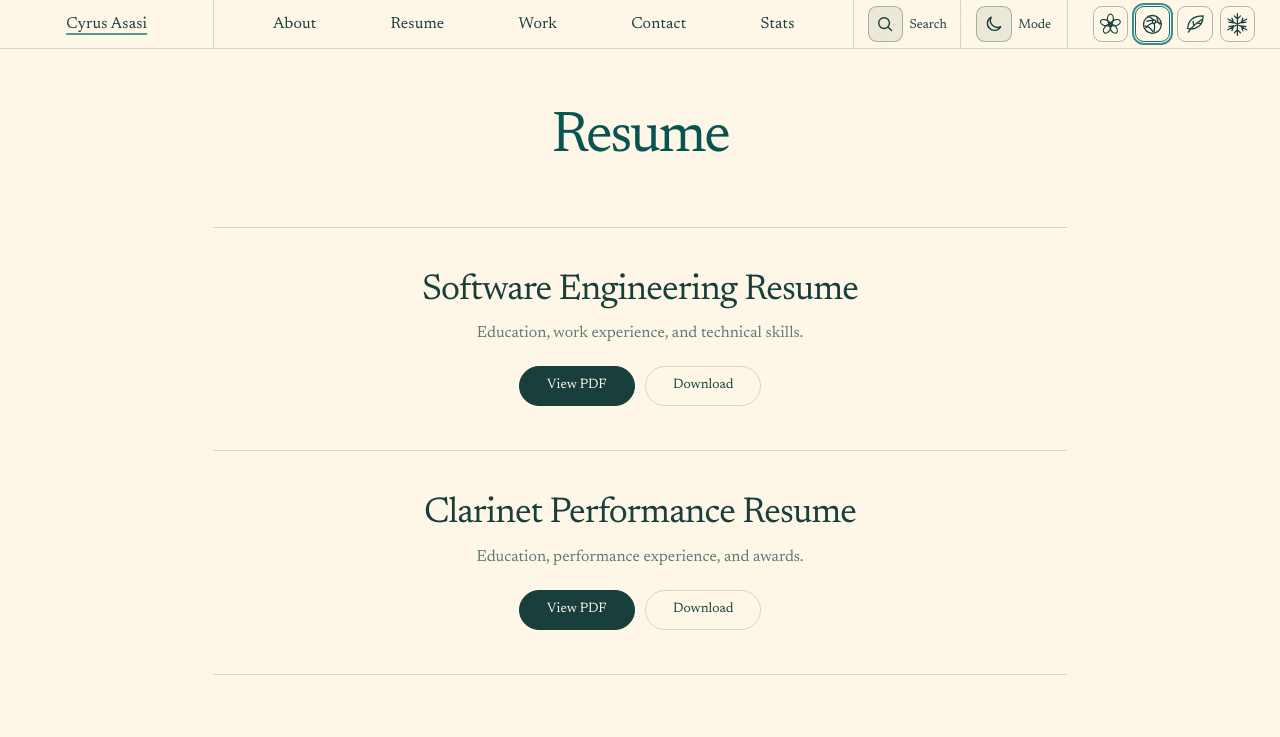
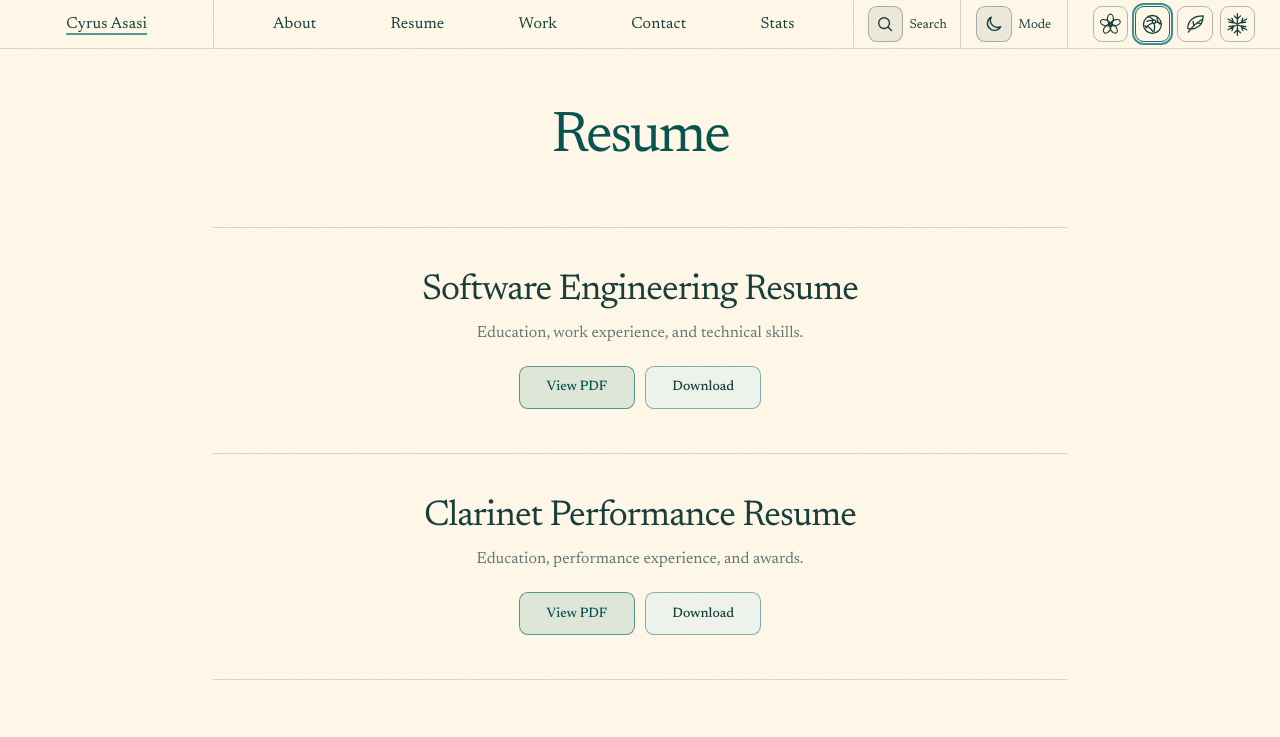
Before and after one commit to Hecate946/hecate946.com, an Astro site: page /resume in a window 1280 px wide. Shown: the top 737 px of the page. Built offline with nearby package versions, Linux system fonts and the light colour scheme; Astro itself is replaced by a stand-in of ours; no server answers.

Commit message:
about+contact page bug fix + resume uploads

```diff
--- a/src/pages/resume.astro
+++ b/src/pages/resume.astro
@@ -3,16 +3,18 @@ import BaseLayout from '@/layouts/BaseLayout.astro';
 import { withBase } from '@/lib/paths';
 import '@/styles/resume.css';
 
-const resumeHref = withBase('/resumes/resume-placeholder.pdf');
-
 const resumes = [
   {
     title: 'Software Engineering Resume',
     description: 'Education, work experience, and technical skills.',
+    href: withBase('/resumes/cyrus-asasi-software-engineering-resume.pdf'),
+    downloadName: 'Cyrus-Asasi-Software-Engineering-Resume.pdf',
   },
   {
     title: 'Clarinet Performance Resume',
     description: 'Education, performance experience, and awards.',
+    href: withBase('/resumes/cyrus-asasi-clarinet-performance-resume.pdf'),
+    downloadName: 'Cyrus-Asasi-Clarinet-Performance-Resume.pdf',
   },
 ] as const;
 ---
@@ -36,10 +38,10 @@ const resumes = [
             </div>
 
             <div class="resume-actions" aria-label={`${resume.title} actions`}>
-              <a href={resumeHref} target="_blank" rel="noopener noreferrer">
+              <a href={resume.href} target="_blank" rel="noopener noreferrer">
                 View PDF
               </a>
-              <a href={resumeHref} download>
+              <a href={resume.href} download={resume.downloadName}>
                 Download
               </a>
             </div>
--- a/src/styles/about.css
+++ b/src/styles/about.css
@@ -47,14 +47,15 @@
 }
 
 .about-intro {
-  padding: var(--about-outer-space) 0 0;
+  display: grid;
+  padding: 0;
 }
 
 .about-portrait-frame {
   width: clamp(8.5rem, 28vw, 11rem);
   aspect-ratio: 1;
   overflow: hidden;
-  margin: 0 auto var(--about-section-gap);
+  margin: var(--about-section-gap) auto;
   border: 1px solid var(--accent-strong);
   background: var(--surface-strong);
 }
--- a/src/styles/contact.css
+++ b/src/styles/contact.css
@@ -285,6 +285,7 @@
 }
 
 .contact-link-card {
+  position: relative;
   display: grid;
   min-height: 7.2rem;
   grid-template-columns: auto 1fr auto;
--- a/src/styles/resume.css
+++ b/src/styles/resume.css
@@ -50,29 +50,35 @@
 }
 
 .resume-actions a {
-  display: inline-grid;
+  display: inline-flex;
   min-width: 7.25rem;
-  min-height: 2.55rem;
-  place-items: center;
-  padding: 0.55rem 0.9rem;
-  border: 1px solid var(--line);
-  border-radius: 999px;
+  height: 2.7rem;
+  align-items: center;
+  justify-content: center;
+  padding: 0 1rem;
+  border: 1px solid color-mix(in srgb, var(--accent) 38%, var(--line));
+  border-radius: 0.56rem;
+  background: color-mix(in srgb, var(--accent) 7%, var(--surface-strong));
   color: var(--text);
   font-size: 0.86rem;
-  line-height: 1;
+  font-weight: 500;
+  line-height: normal;
   text-align: center;
   text-decoration: none;
   white-space: nowrap;
 }
 
 .resume-actions a:first-child {
-  background: var(--text);
-  border-color: var(--text);
-  color: var(--bg);
+  border-color: color-mix(in srgb, var(--accent) 62%, var(--line));
+  background: var(--accent-soft);
+  color: var(--accent-strong);
 }
 
 .resume-actions a:hover,
 .resume-actions a:focus-visible {
+  border-color: var(--accent);
+  background: color-mix(in srgb, var(--accent) 14%, var(--surface-strong));
+  color: var(--accent-strong);
   transform: translateY(-1px);
 }
 
```
Also changed, not shown: 3 other files.
